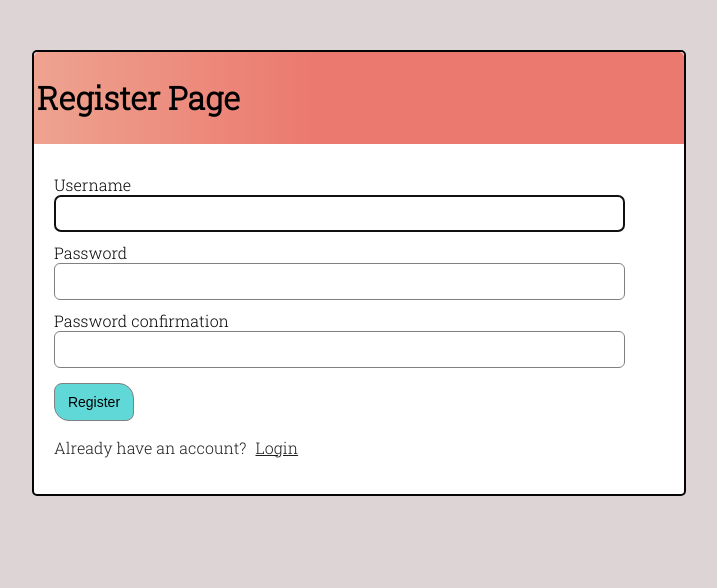
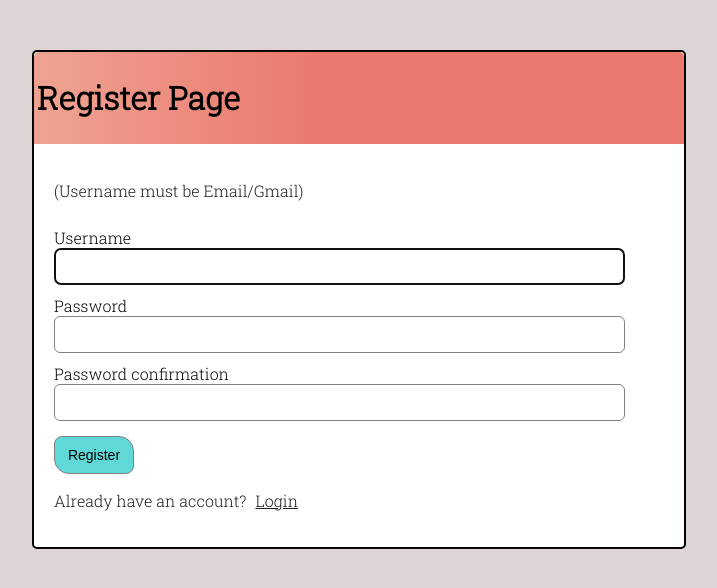
Before and after one commit to ElecTrixCiTY/ToDoList, a Django app: page /register/ in a window 1280 px wide. Shown: the top 588 px of the page, without its empty margins (281-998 px from the left). Run offline with Django 4.2, Linux system fonts and the light colour scheme.

Commit message:
secret code was ignored

```diff
--- a/base/templates/base/register.html
+++ b/base/templates/base/register.html
@@ -11,6 +11,7 @@
 
         {% csrf_token %}
 
+        <p>(Username must be Email/Gmail)</p>
         <label> {{form.username.label}} </label>
         {{form.username}}
 
--- a/todo_list/settings.py
+++ b/todo_list/settings.py
@@ -11,7 +11,7 @@ https://docs.djangoproject.com/en/4.1/ref/settings/
 """
 
 from pathlib import Path
-from config import secret_code
+from .config import secret_code
 
 # Build paths inside the project like this: BASE_DIR / 'subdir'.
 BASE_DIR = Path(__file__).resolve().parent.parent
```
Also changed, not shown: db.sqlite3, 1 other file.
